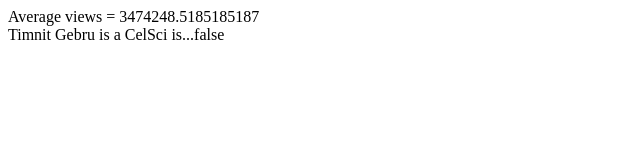
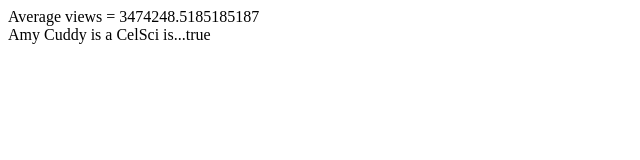
Before and after one commit to cogscidighum/3704A, a plain HTML site: page Kolene/averageViews.html in a window 1280 px wide. Shown: the full height of the page, 0-640 px from the left. Drawn offline with Linux system fonts and the light colour scheme.

Commit message:
Update averageViews.html

```diff
--- a/Kolene/averageViews.html
+++ b/Kolene/averageViews.html
@@ -83,7 +83,7 @@
 
 				document.write('Average views = ' + averageViews);
 				document.write("<br>")
-				document.write(checkcelsci('Timnit Gebru'));
+				document.write(checkcelsci('Amy Cuddy'));
 
 
     </script>
```
